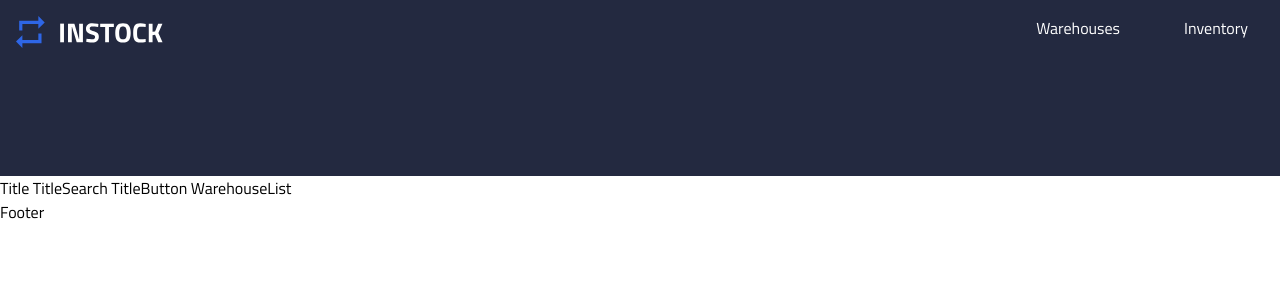
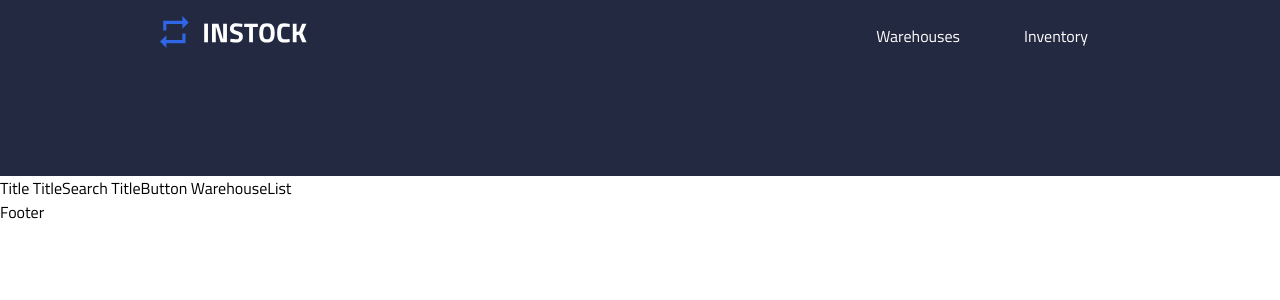
Before and after one commit to jaydools/instock-lithium-client, a React (Create React App) app: page / in a window 1280 px wide. Shown: the top 300 px of the page. Built offline with nearby package versions, Linux system fonts and the light colour scheme.

Commit message:
finalize css for categories active

```diff
--- a/src/Components/Header/Header.scss
+++ b/src/Components/Header/Header.scss
@@ -14,9 +14,15 @@ a {
         height: 10rem;
         @include tablet {
             text-align: left;
-            padding-left: 1rem;
+            padding-left: 2rem;
+            padding-right: 2rem;
             display: flex;
             justify-content: space-between;
+        }
+
+        @include desktop {
+            padding-left: 10rem;
+            padding-right: 10rem;
         }
     }
 
@@ -32,6 +38,7 @@ a {
         margin-top: 1rem;
         @include tablet {
             margin-top: 0;
+            height: 3rem;
         }
     }
     &__links {
@@ -44,8 +51,6 @@ a {
             padding: 0.5rem 2rem;
         }
         @include tablet {
-            margin-top: 0;
-            margin-bottom: 0;
         }
     }
 }
```
